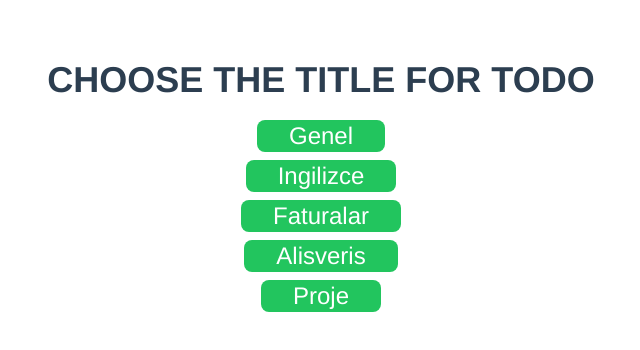
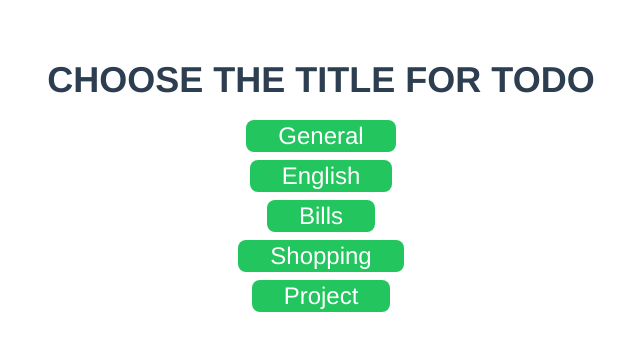
Before and after one commit to SelmanKaya/todo-app, a Vue app: page /#/ in a window 1280 px wide. Shown: the top 350 px of the page, without its empty margins (319-959 px from the left). Built offline with nearby package versions, Linux system fonts and the light colour scheme.

Commit message:
sadece preloader kaldı

```diff
--- a/package.json
+++ b/package.json
@@ -12,7 +12,7 @@
     "@intlify/unplugin-vue-i18n": "^1.4.0",
     "vue": "^3.3.4",
     "vue-i18n": "^9.5.0",
-    "vue-preloader": "^1.1.2",
+    "vue-preloader": "^1.1.4",
     "vue-router": "^4.2.5",
     "vuex": "^4.1.0"
   },
--- a/src/views/Main.vue
+++ b/src/views/Main.vue
@@ -1,9 +1,10 @@
-<template>
-  <!-- <VuePreloader color="blue" scale="0.6" /> -->
+<template >
+
 
   <h3 class="p-6 items-center text-3xl font-semibold">{{ $t('todoList')}}</h3>
   <!-- <AddSection :addNewTodo="addNewTodo" @add-todo="addNewTodo" /> -->
   <div>
+    <VuePreloader />
     <div class="flex flex-row">
       buraya da yan tarafa konulcak todo lar eklenıcek
     </div>
@@ -11,7 +12,7 @@
       <listSection />
       <button
         class="px-8 bg-blue-500 hover:bg-blue-700 text-white font-semibold py-2 rounded-full mt-4 transition-colors"
-        @click="newTodo">{{ $t('addTodo')}}</button>
+        @click="addTodo">{{ $t('addTodo')}}</button>
       <br>
       <!-- <label for="textTodo"></label> -->
       <input class="border-x-zinc-500 px-8 h-8 m-4 rounded-lg" v-if="showInput" id="textTodo" v-model="textInput"
@@ -60,12 +61,14 @@
 <script setup>
 import { provide, ref , onMounted} from 'vue';
 //import VuePreloader from '../components/VuePreloader.vue';
+import { VuePreloader } from 'vue-preloader';
 //preloader yaptik ama hatali biraz
 import listSection from '../components/listSection.vue';
 import { useRouter } from 'vue-router';
 import { useStore } from 'vuex'
 
 import { useI18n } from 'vue-i18n';
+import NoWorkResult from 'postcss/lib/no-work-result';
 const router = useRouter()
 const store = useStore()
 
@@ -75,6 +78,7 @@ const textInput = ref('');
 const onemText = ["yuksek", "orta", "dusuk"];
 const language = ref("en");
 
+console.log('router :>> ', router);
 
 const provideData = ref({
   todoList: [
@@ -88,13 +92,11 @@ const provideData = ref({
 const { t, locale, availableLocales, localItems } = useI18n();
 
 
-
-
 const setLanguage = (lang) => {
   locale.value = lang
 }
 
-const newTodo = () => {
+const addTodo = () => {
   showInput.value = !showInput.value;
 };
 
@@ -104,7 +106,7 @@ const todo = () => {
     text: textInput.value,
     checked: false,
     onem: 0,
-    category: ""
+    category: router.currentRoute.value.query.category
   };
   if (newTodo.text == '') {
     alert("bos bırakılamaz")
@@ -130,6 +132,7 @@ const disableCheckbox = (item) => {
   }
 };
 
+
 const goHome = () => {
   router.push({ name: 'homePage' })
 }
--- a/src/views/homePage.vue
+++ b/src/views/homePage.vue
@@ -2,18 +2,21 @@
     <h3 class=" font-semibold text-4xl mb-5">{{ $t('chooseTodo') }}</h3>
     <div class=" flex flex-col gap-2">
         <button v-for="item in categories" @click="go(item)"
-            class=" bg-green-500 hover:bg-green-600 text-2xl text-white rounded-lg  px-8  h-8 m-auto   transition-colors  ">{{
-                item }}</button>
+            class=" bg-green-500 hover:bg-green-600 text-2xl text-white rounded-lg  px-8  h-8 m-auto   transition-colors  ">
+            {{ $t(item) }}</button>
 
     </div>
 </template>
 <script setup>
 import { useRouter } from "vue-router"
+import { useI18n } from 'vue-i18n';
 
-const categories = ['Genel', 'Ingilizce', 'Faturalar', 'Alisveris', 'Proje']
+const categories = ['general', 'english', 'bills', 'shopping', 'project']//ıngılızce tut kucuk harflerle baslasın
 const router = useRouter()
-const go = (category) => {
-    router.push({ name: 'mainPage', params: { category : category } })
+
+
+const go = (item) => {
+    router.push({ name: 'mainPage', query: { category : item } })//vuejs router query
 }
 console.log('router :>> ', router);
 </script>
```
Also changed, not shown: 1 other file (tests, documents, lock files or other folders).
